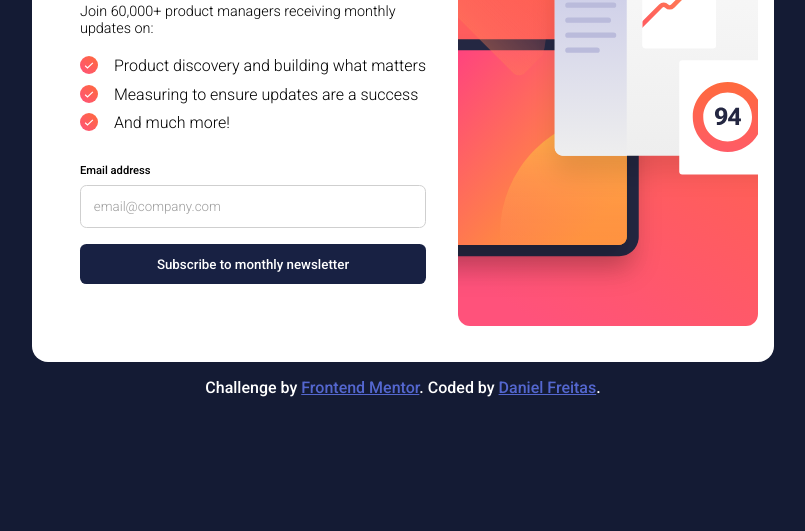
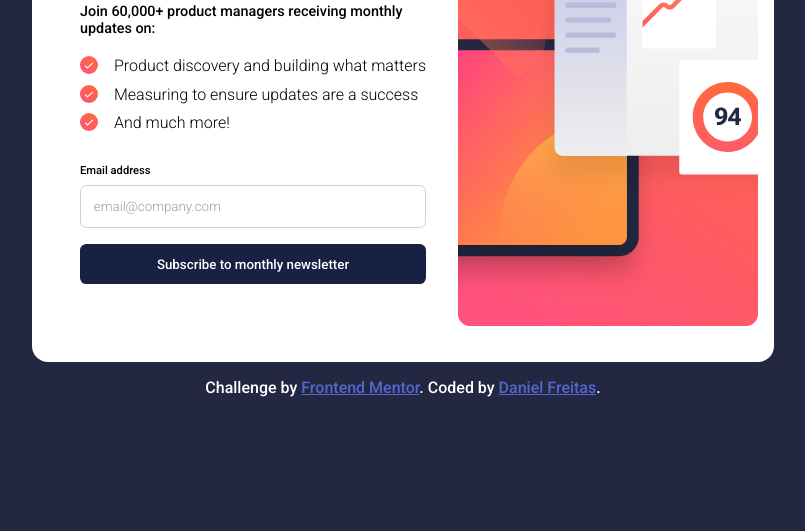
Before and after one commit to DANIIELLUIIZ/Newsletter-sign-up-form-with-success-message, a plain HTML site: page index.html in a window 1280 px wide. Shown: the part 269-800 px from the top of the page, without its empty margins (237-1042 px from the left). Drawn offline with Linux system fonts and the light colour scheme.

```diff
--- a/assets/css/style.css
+++ b/assets/css/style.css
@@ -1,6 +1,6 @@
 :root {
-  --background: hsl(227, 45%, 14%);
-  --background-app: #ffffff;
+  --background: hsl(234, 29%, 20%);
+  --background-app: hsl(0, 0%, 100%);
   --letter-color: black;
   --button-color: rgb(24, 33, 67);
   --active-element: #ff4700;
@@ -46,7 +46,7 @@
 
 section p {
   font-size: 0.9rem;
-  font-weight: 300;
+  font-weight: 400;
 }
 
 section ul {
```
Also changed, not shown: 3 other files.
